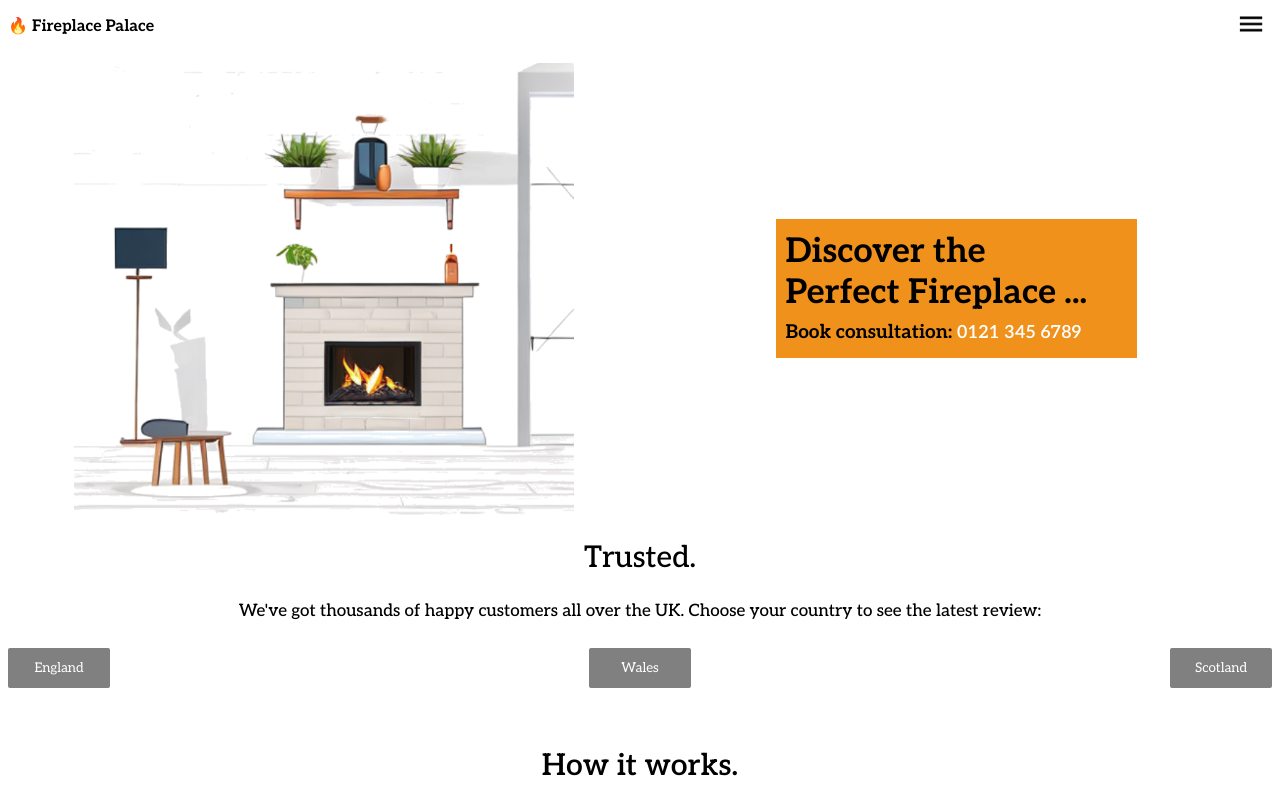
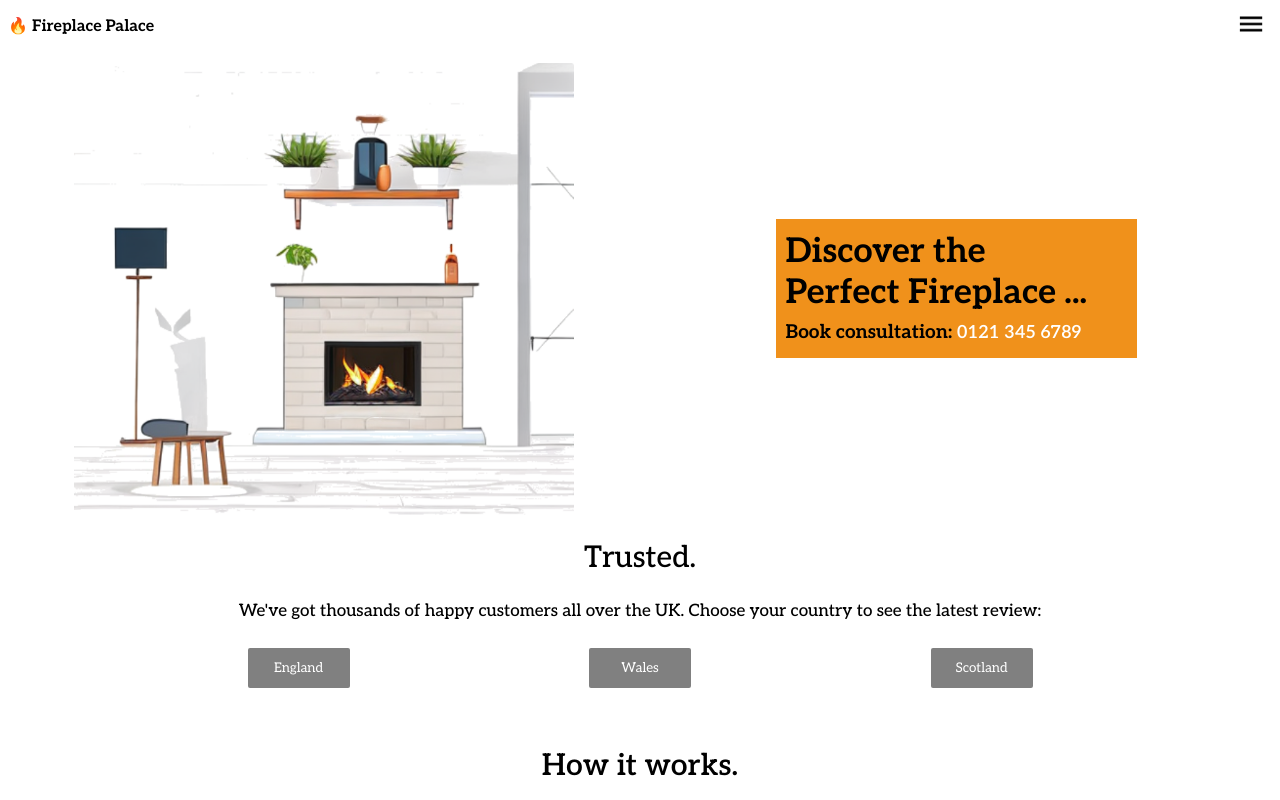
Before and after one commit to cbazzy/fireplace-fork, a Next.js app: page / in a window 1280 px wide. Shown: the top 800 px of the page. Built offline with nearby package versions, Linux system fonts and the light colour scheme.

Commit message:
Adjusted button spacing when viewed on wide screen

```diff
--- a/src/trusted-folder/trusted.css
+++ b/src/trusted-folder/trusted.css
@@ -113,3 +113,14 @@
   align-content: flex-start;
   font-weight: 500;
 }
+
+@media (min-width: 1024px) {
+  .buttons-container {
+    width: 100%;
+    display: flex;
+    flex-direction: row;
+    justify-content: space-evenly;
+    padding-top: 7px;
+
+  }
+}
```
